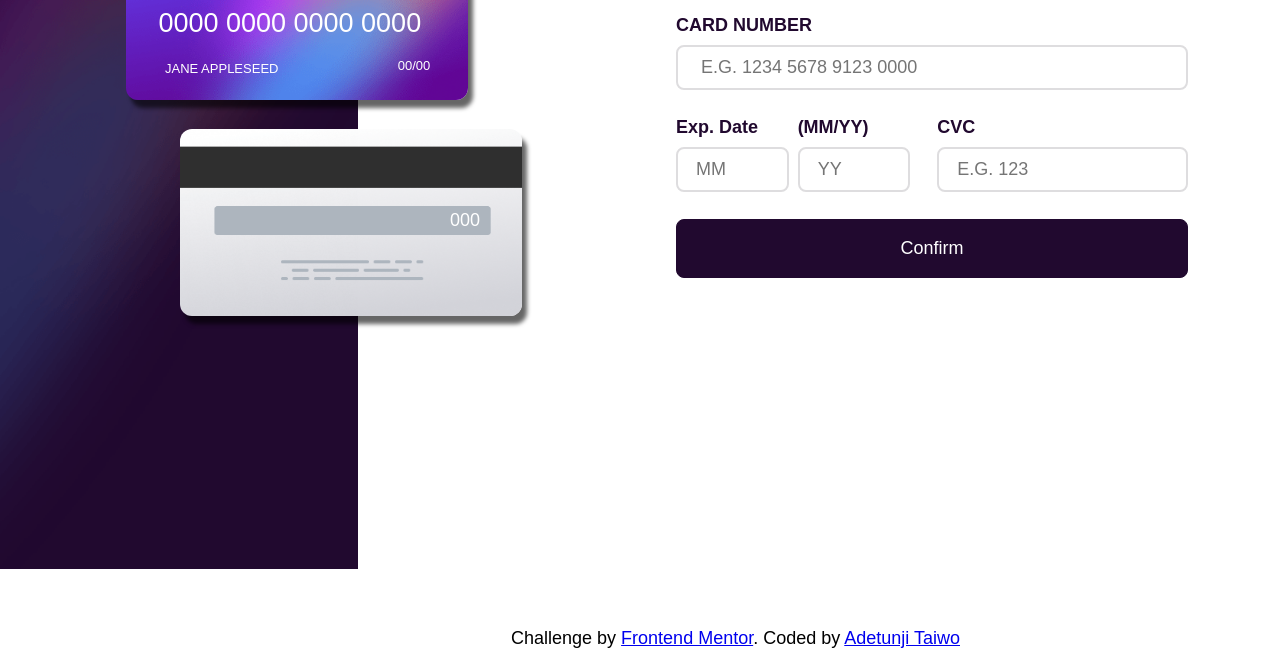
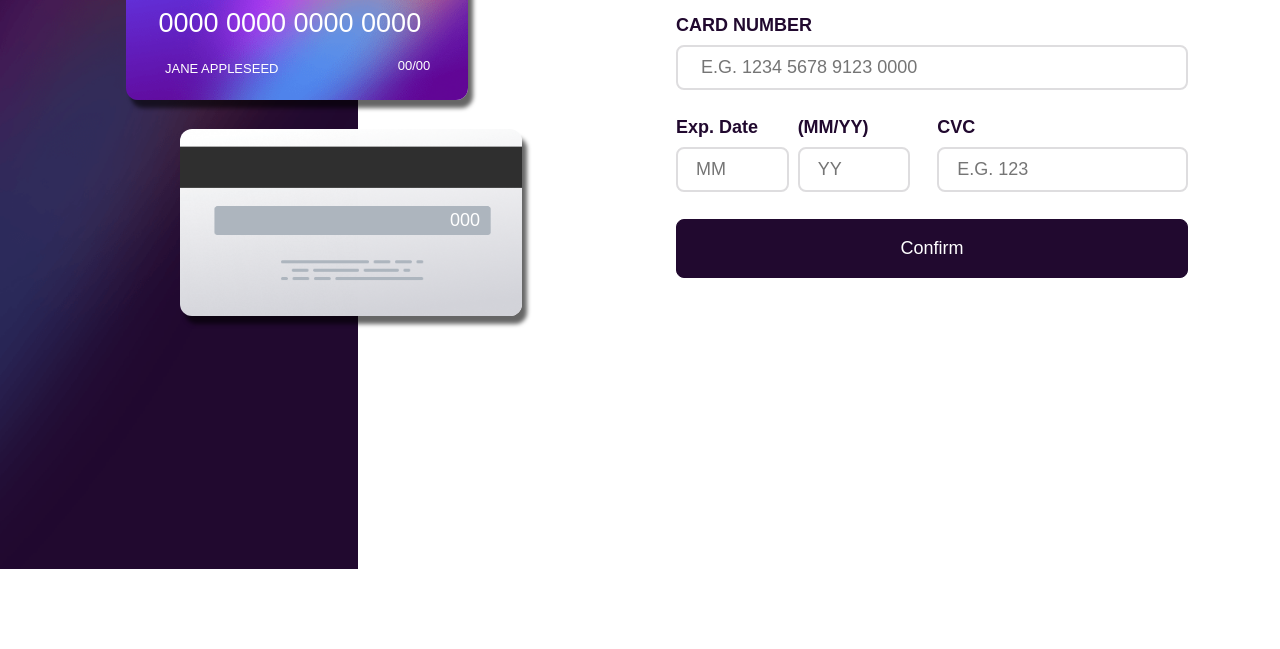
Before and after one commit to Agent-117/interactive-card-details-form, a plain HTML site: page index.html in a window 1280 px wide. Shown: the part 231-880 px from the top of the page. After the commit the page ends 800 px from the top, so only its background shows below. Drawn offline with Linux system fonts and the light colour scheme; a web font is replaced by a local one.

Commit message:
Update index.html

```diff
--- a/index.html
+++ b/index.html
@@ -76,10 +76,7 @@
       </div>
 
 
-  <div class="attribution">
-    Challenge by <a href="https://www.frontendmentor.io?ref=challenge" target="_blank">Frontend Mentor</a>.
-    Coded by <a href="#">Adetunji Taiwo</a>
-  </div>
+
 
       <div class="submited">
         <img src="images/icon-complete.svg" alt="">
```
